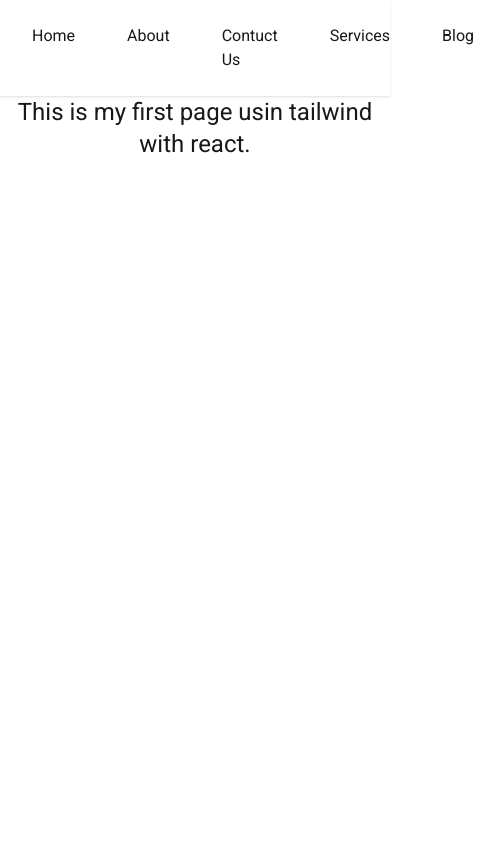
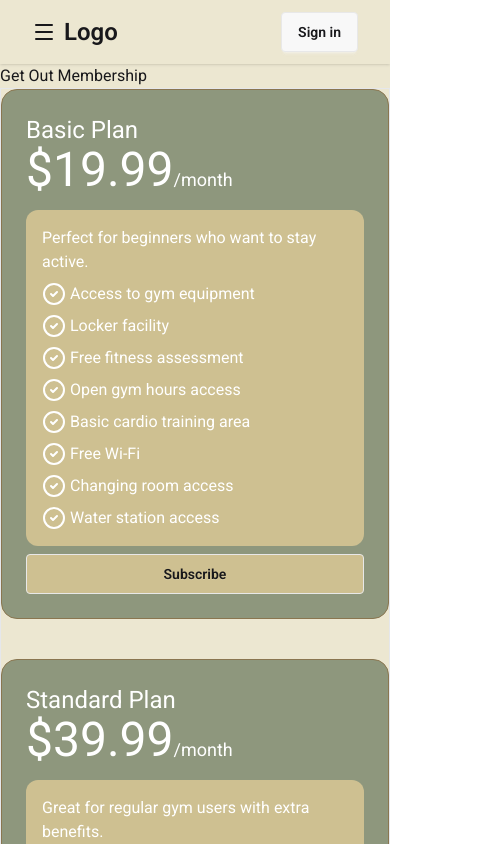
Before and after one commit to sabbirRashed/first-react-project-with-tailwindcss, a React (Vite) app: page /contactUs in a window 390 px wide. Shown: the top 844 px of the page, 486 px wide, since content can reach past the window. Built offline with nearby package versions, Linux system fonts and the light colour scheme.

Commit message:
added responsive pricing card

```diff
--- a/package.json
+++ b/package.json
@@ -11,6 +11,7 @@
   },
   "dependencies": {
     "@tailwindcss/vite": "^4.2.2",
+    "lucide-react": "^0.577.0",
     "react": "^19.2.4",
     "react-dom": "^19.2.4",
     "tailwindcss": "^4.2.2"
--- /dev/null
+++ b/public/pricingData.json
@@ -0,0 +1,58 @@
+[
+    {
+        "id": 1,
+        "name": "Basic Plan",
+        "price": "$19.99",
+        "month": "/month",
+        "description": "Perfect for beginners who want to stay active.",
+        "features": [
+            "Access to gym equipment",
+            "Locker facility",
+            "Free fitness assessment",
+            "Open gym hours access",
+            "Basic cardio training area",
+            "Free Wi-Fi",
+            "Changing room access",
+            "Water station access"
+        ],
+        "popular": false
+    },
+    {
+        "id": 2,
+        "name": "Standard Plan",
+        "price": "$39.99",
+        "month": "/month",
+        "description": "Great for regular gym users with extra benefits.",
+        "features": [
+            "All Basic features",
+            "Access to group classes (Yoga, Zumba)",
+            "Personal training sessions",
+            "Diet consultation",
+            "Body composition analysis",
+            "Access to strength training zone",
+            "Progress tracking support",
+            "Flexible workout schedule",
+            "Mobile app access"
+        ],
+        "popular": true
+    },
+    {
+        "id": 3,
+        "name": "Premium Plan",
+        "price": "$69.99",
+        "month": "/month",
+        "description": "Best for serious fitness lovers who want full support.",
+        "features": [
+            "All Standard features",
+            "Custom workout & diet plan",
+            "Priority support",
+            "Sauna & spa access",
+            "Steam room access",
+            "Injury prevention guidance",
+            "Advanced fitness analytics",
+            "VIP locker & lounge",
+            "Supplement guidance"
+        ],
+        "popular": false
+    }
+]
--- a/src/App.css
+++ b/src/App.css
@@ -7,4 +7,6 @@ body {
   font-family: "Roboto", sans-serif;
   font-optical-sizing: auto;
   font-style: normal;
+  background-color: #ECE7D1;
+  min-height: 100vh;
 }
--- a/src/App.jsx
+++ b/src/App.jsx
@@ -1,14 +1,23 @@
-import './App.css'
-import DaisyNav from './Components/Daisy-Nav/Daisy-Nav'
-import NavBar from './Components/NavBar/NavBar'
+import { Suspense } from 'react';
+import './App.css';
+import DaisyNav from './Components/Daisy-Nav/Daisy-Nav';
+import NavBar from './Components/NavBar/NavBar';
+import PricingOptions from './Components/PricingOptions/PricingOptions';
+
+
+const pricingPromise = fetch('pricingData.json')
+  .then(res => res.json())
+
 
 function App() {
 
   return (
     <>
-    {/* <DaisyNav></DaisyNav> */}
-    <NavBar></NavBar>
-      <h2 className='text-center text-2xl'>This is my first page usin tailwind with react.</h2>
+      {/* <DaisyNav></DaisyNav> */}
+      <NavBar></NavBar>
+      <Suspense fallback={<span className="loading loading-dots loading-xl"></span>}>
+        <PricingOptions pricingPromise={pricingPromise}></PricingOptions>
+      </Suspense>
     </>
   )
 }
--- a/src/Components/NavBar/Link.jsx
+++ b/src/Components/NavBar/Link.jsx
@@ -1,9 +1,9 @@
 import React from 'react';
 
 const Link = ({route}) => {
-    console.log(route.name)
+
     return (
-        <li className='mr-7 px-3 py-1 hover:bg-gray-200'><a href={route.path}>{route.name}</a></li>
+        <li className=' px-3 py-1 font-medium hover:bg-gray-200'><a href={route.path}>{route.name}</a></li>
     );
 };
 
--- a/src/Components/NavBar/NavBar.jsx
+++ b/src/Components/NavBar/NavBar.jsx
@@ -1,38 +1,48 @@
-import React from 'react';
+import React, { useState } from 'react';
 import Link from './Link';
+import { Menu, X } from 'lucide-react';
+
+
 
 const NavBar = () => {
-
+    const [open, setOpen] = useState(false);
     const navigationData = [
         {
             name: 'Home',
             path: '/home',
             id: 1,
         },
+
         {
             name: 'About',
             path: '/about',
             id: 2,
         },
+
+        {
+            name: 'Services',
+            path: '/services',
+            id: 4,
+        },
+
+        {
+            name: 'Blog',
+            path: '/blog',
+            id: 5,
+        },
+
         {
             name: 'Contuct Us',
             path: '/contactUs',
             id: 3,
         },
-        {
-            name: 'Services',
-            path: '/services',
-            id: 4,
-        },
-        {
-            name: 'Blog',
-            path: '/blog',
-            id: 5,
-        }
     ]
 
+    const links = navigationData.map(route => <Link key={route.id} route={route}></Link>)
+
     return (
-        <nav className='shadow-sm'>
+        <nav className='shadow-sm flex justify-between items-center px-8 py-3'>
+
             {/* <ul className='flex p-5'>
                 <li className='mr-5'><a href="home">Home</a></li>
                 <li className='mr-5'><a href="/about">About</a></li>
@@ -46,11 +56,29 @@ const NavBar = () => {
             </ul> */}
 
 
-            <ul className='flex p-5'>
+
+            <span className='flex gap-2 items-center' onClick={() => { setOpen(!open) }}>
+                {open ?
+                    <X className='md:hidden'></X>
+                    : <Menu className='md:hidden'></Menu>
+                }
+
+                <ul className={`md:hidden absolute bg-base-200 p-2 rounded-sm border border-gray-200 duration-800
+                    ${open ?
+                        'top-14 left-0' : 'top-14 -left-50'}`}>
+                    {
+                        links
+                    }
+                </ul>
+
+                <h2 className='font-semibold text-2xl'>Logo</h2>
+            </span>
+            <ul className='hidden md:flex gap-10'>
                 {
-                    navigationData.map(route => <Link key={route.id} route={route}></Link>)
+                    links
                 }
             </ul>
+            <button className='btn'>Sign in</button>
         </nav>
     );
 };
--- /dev/null
+++ b/src/Components/PricingCards/PricingCard.jsx
@@ -0,0 +1,22 @@
+import React from 'react';
+import PricingFeature from './PricingFeature';
+
+const PricingCard = ({ pricing }) => {
+    console.log(pricing)
+    const { name, price, month, description, features } = pricing;
+    return (
+        <div className='bg-[#8E977D] text-white border border-[#8A7650] p-6 rounded-2xl  flex flex-col'>
+            <h2 className='text-2xl'>{name}</h2>
+            <p className='text-5xl'>{price}<span className='text-lg'>{month}</span></p>
+            <div className='bg-[#cec091] rounded-xl p-4 mt-4 flex-1'>
+                <p>{description}</p>
+                {
+                    features.map((feature, index) => <PricingFeature key={index} feature={feature}></PricingFeature>)
+                }
+            </div>
+            <button className='btn w-full bg-[#cec091] shadow-none mt-2'>Subscribe</button>
+        </div>
+    );
+};
+
+export default PricingCard;
--- /dev/null
+++ b/src/Components/PricingCards/PricingFeature.jsx
@@ -0,0 +1,11 @@
+import { CircleCheck } from 'lucide-react';
+import React from 'react';
+
+const PricingFeature = ({feature}) => {
+    console.log(feature)
+    return (
+        <p className='flex items-center gap-1 mt-2'><CircleCheck></CircleCheck>{feature}</p>
+    );
+};
+
+export default PricingFeature;
--- /dev/null
+++ b/src/Components/PricingOptions/PricingOptions.jsx
@@ -0,0 +1,20 @@
+import React, { use } from 'react';
+import PricingCard from '../PricingCards/PricingCard';
+
+const PricingOptions = ({pricingPromise}) => {
+
+    const pricingData = use(pricingPromise);
+    console.log(pricingData)
+    return (
+        <div className='max-w-[1340px] mx-auto'>
+            <h2>Get Out Membership</h2>
+            <div className=' border border-gray-200 grid md:grid-cols-2 lg:grid-cols-3 gap-10' >
+                {
+                    pricingData.map(pricing => <PricingCard key={pricing.id} pricing={pricing}></PricingCard>)
+                }
+            </div>
+        </div>
+    );
+};
+
+export default PricingOptions;
```
Also changed, not shown: 1 other file (tests, documents, lock files or other folders).
